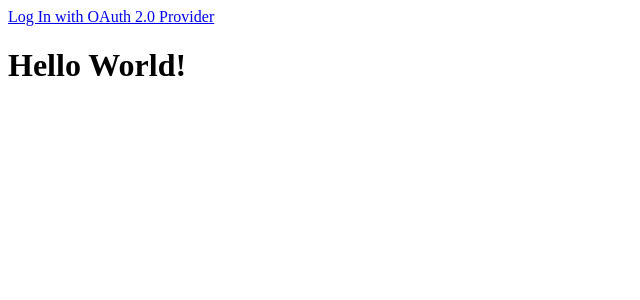
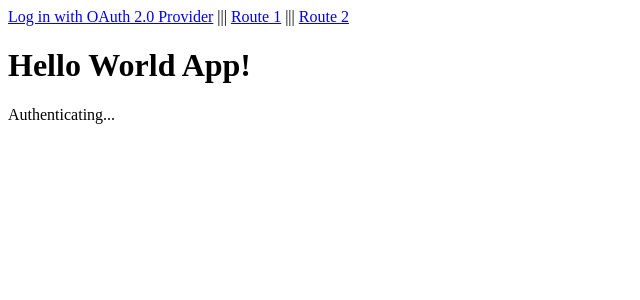
Before and after one commit to alpersonalwebsite/vue-oauth-authentication, a Vue app: page /callback in a window 1280 px wide. Shown: the top 300 px of the page, without its empty margins (0-640 px from the left). Built offline with nearby package versions, Linux system fonts and the light colour scheme.

Commit message:
routing and partial OAuth

```diff
--- a/src/App.vue
+++ b/src/App.vue
@@ -1,7 +1,9 @@
 <template>
   <div>
     <Header />
-    <h1>Hello World!</h1>
+    <h1>Hello World App!</h1>
+
+    <router-view></router-view>
   </div>
 </template>
 
--- a/src/components/Header.vue
+++ b/src/components/Header.vue
@@ -1,6 +1,10 @@
 <template>
     <div>
-      <a href="#" v-on:click="login">Log In with OAuth 2.0 Provider</a>
+      <a href="#" v-on:click="login">Log in with OAuth 2.0 Provider</a>
+      |||
+      <router-link to="/route1">Route 1</router-link>
+      |||
+      <router-link to="/route2">Route 2</router-link>
     </div>
 </template>
 
--- /dev/null
+++ b/src/components/OAuth.vue
@@ -0,0 +1,19 @@
+<template>
+    <div>
+      Authenticating...
+    </div>
+</template>
+
+<script>
+import { mapActions } from 'vuex'
+
+export default {
+  name: 'OAuth',
+  methods: {
+    ...mapActions(['continueOAuth'])
+  },
+  created() {
+    this.continueOAuth(window.location)
+  }
+}
+</script>
--- a/src/store/modules/authorization.js
+++ b/src/store/modules/authorization.js
@@ -11,6 +11,9 @@ const getters = {
 const actions = {
   login: () => {
     api.login()
+  },
+  continueOAuth: (obj, hash) => {
+    console.log('hash', hash)
   },
   logout: ({ commit }) => {
     commit('setToken', null)
```
Also changed, not shown: src/main.js (+6 -2 lines), .eslintrc.js (added), 1 other file (tests, documents, lock files or other folders).
